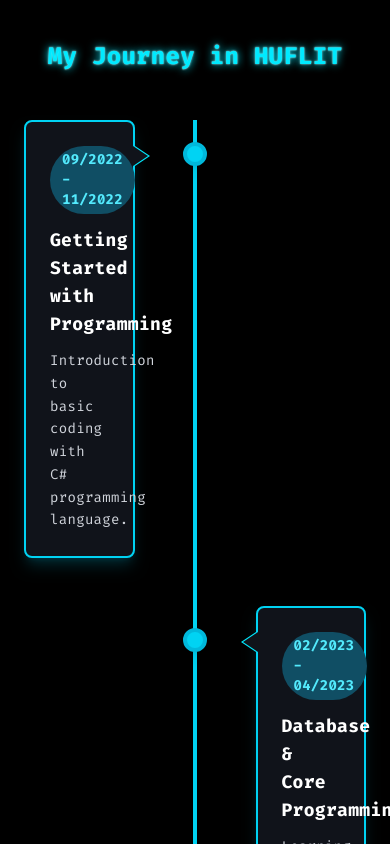
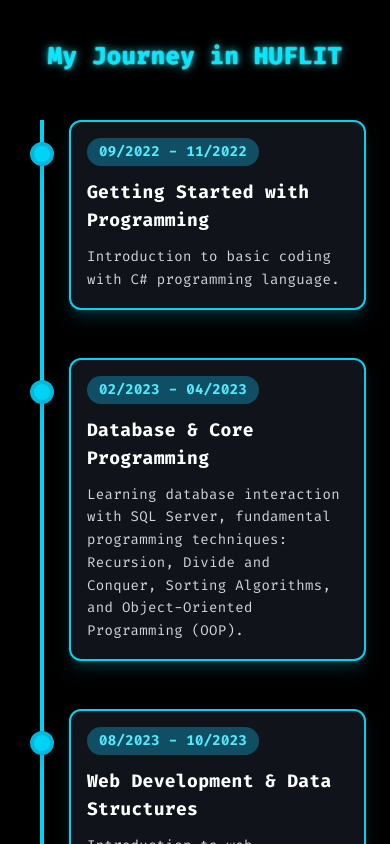
Before and after one commit to iamTaDu/portfolio, a Next.js app: page / in a window 390 px wide. Shown: the part 2300-3144 px from the top of the page. Built offline with nearby package versions, Linux system fonts and the light colour scheme.

Commit message:
fix journey UI for mobile

```diff
--- a/src/app/page.tsx
+++ b/src/app/page.tsx
@@ -396,14 +396,12 @@ function Journey({ theme }: { theme?: string }) {
 
   return (
     <div className="w-full px-2 md:px-0">
-      <h3
-        className={`text-2xl font-bold mb-12 text-center ${theme === "light" ? "text-[#00eaff]" : "neon text-cyan-300"}`}
-      >
+      <h3 className={`text-2xl font-bold mb-12 text-center ${theme === "light" ? "text-[#00eaff]" : "neon text-cyan-300"}`}>
         My Journey in HUFLIT
       </h3>
       <div className="relative max-w-5xl mx-auto">
         {/* Central Timeline Line */}
-        <div className={`absolute left-1/2 top-0 bottom-0 w-1 ${theme === "light" ? "bg-cyan-400" : "bg-cyan-400"} transform -translate-x-1/2`}></div>
+        <div className={`absolute top-0 bottom-0 w-1 ${theme === "light" ? "bg-cyan-400" : "bg-cyan-400"} left-[18px] md:left-1/2 -translate-x-1/2 z-0`}></div>
 
         {journeyData.map((item, index) => {
           const isLeft = index % 2 === 0;
@@ -412,25 +410,41 @@ function Journey({ theme }: { theme?: string }) {
             initial: { opacity: 0, x: isLeft ? -100 : 100 },
             whileInView: { opacity: 1, x: 0 },
             transition: { duration: 0.8, delay: index * 0.2 },
-            viewport: { once: true }
+            viewport: { once: true, margin: "-50px"}
           } : {};
 
           return (
             <Component
               key={index}
-              className={`relative flex mb-12 ${isLeft ? 'justify-start' : 'justify-end'}`}
+              className={isLeft
+                  ? "relative flex items-start mb-12 w-full justify-start md:justify-start"
+                  : "relative flex items-start mb-12 w-full justify-start md:justify-end"}
               {...animationProps}
             >
               {/* Content Container */}
-              <div className={`w-5/12 ${isLeft ? 'pr-8' : 'pl-8'}`}>
-                <div className={`p-6 rounded-lg border-2 shadow-lg ${theme === "light" ? "bg-white border-cyan-400 shadow-cyan-500/20" : "bg-[#10131a] border-cyan-400 shadow-cyan-500/20"} relative`}>
+              <div className={isLeft
+                  ? "w-full md:w-5/12 pl-[45px] md:pl-0 md:pr-10"
+                  : "w-full md:w-5/12 pl-[45px] md:pl-10"}>
+                <div className={`p-4 md:p-6 rounded-xl border-2 shadow-lg transition-transform hover:scale-[1.02] ${
+                    theme === "light"
+                    ? "bg-white border-cyan-400 shadow-cyan-500/20"
+                    : "bg-[#10131a] border-cyan-400 shadow-cyan-500/20"
+                  } relative`}>
+
                   {/* Arrow pointing to timeline */}
                   <div
-                    className={`absolute top-6 ${isLeft ? 'right-0' : 'left-0'} w-0 h-0 ${isLeft ? 'transform translate-x-full' : 'transform -translate-x-full'}`}
+                    className={
+                      isLeft
+                        ? "absolute top-6 hidden md:block right-0 translate-x-full w-0 h-0"
+                        : "absolute top-6 hidden md:block left-0 -translate-x-full w-0 h-0"
+                    }
                     style={{
-                      borderTop: `10px solid transparent`,
-                      borderBottom: `10px solid transparent`,
-                      [isLeft ? 'borderLeft' : 'borderRight']: `15px solid ${theme === "light" ? '#ffffff' : '#10131a'}`,
+                      borderTop: '10px solid transparent',
+                      borderBottom: '10px solid transparent',
+                      ...(isLeft
+                          ? { borderLeft: `15px solid ${theme === "light" ? '#ffffff' : '#10131a'}` }
+                          : { borderRight: `15px solid ${theme === "light" ? '#ffffff' : '#10131a'}` }
+                      ),
                       filter: `drop-shadow(${isLeft ? '2px' : '-2px'} 0 0 ${theme === "light" ? '#00eaff' : '#00eaff'})`
                     }}
                   ></div>
@@ -448,7 +462,7 @@ function Journey({ theme }: { theme?: string }) {
               </div>
 
               {/* Central Timeline Dot */}
-              <div className="absolute left-1/2 transform -translate-x-1/2 top-[22px] z-10">
+              <div className="absolute top-[22px] z-10 left-[18px] md:left-1/2 -translate-x-1/2">
                 {mounted ? (
                   <motion.div
                     className={`w-6 h-6 rounded-full border-4 ${theme === "light" ? "bg-cyan-400 border-cyan-500" : "bg-cyan-400 border-cyan-500"} shadow-lg`}
```
